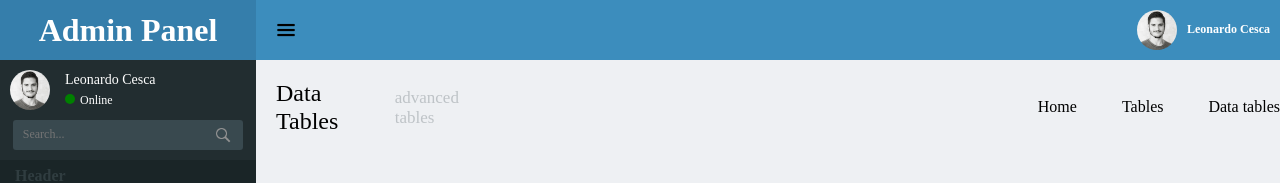
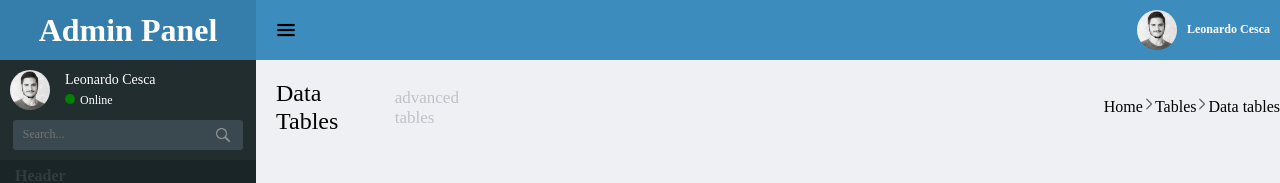
Before and after one commit to LeonardoCesca/trilha-front-2019, a Vue app in the folder challenge-dashboard/: page / in a window 1280 px wide. Shown: the top 183 px of the page. Built offline with nearby package versions, Linux system fonts and the light colour scheme.

Commit message:
last commit, go home

```diff
--- a/challenge-dashboard/src/components/Navigation.vue
+++ b/challenge-dashboard/src/components/Navigation.vue
@@ -2,7 +2,9 @@
   <nav class="c-navigation">
     <ul class="c-navigation__list">
       <li class="c-navigation__item">Home</li>
+      <img class="c-navigation__img" src="../assets/img/right-arrow.png" alt="Arrow">
       <li class="c-navigation__item">Tables</li>
+      <img class="c-navigation__img" src="../assets/img/right-arrow.png" alt="Arrow">
       <li class="c-navigation__item">Data tables</li>
     </ul>
   </nav>
@@ -16,6 +18,7 @@ export default {};
 .c-navigation {
   display: flex;
   justify-content: flex-end;
+  align-items: center;
   width: 81%;
 
   &__list {
@@ -28,5 +31,10 @@ export default {};
       padding: 0 45px;
     }
   }
+
+  &__img {
+    width: 12px;
+    height: 12px;
+  }
 }
 </style>
```
Also changed, not shown: challenge-dashboard/src/assets/img/right-arrow.png (added).
